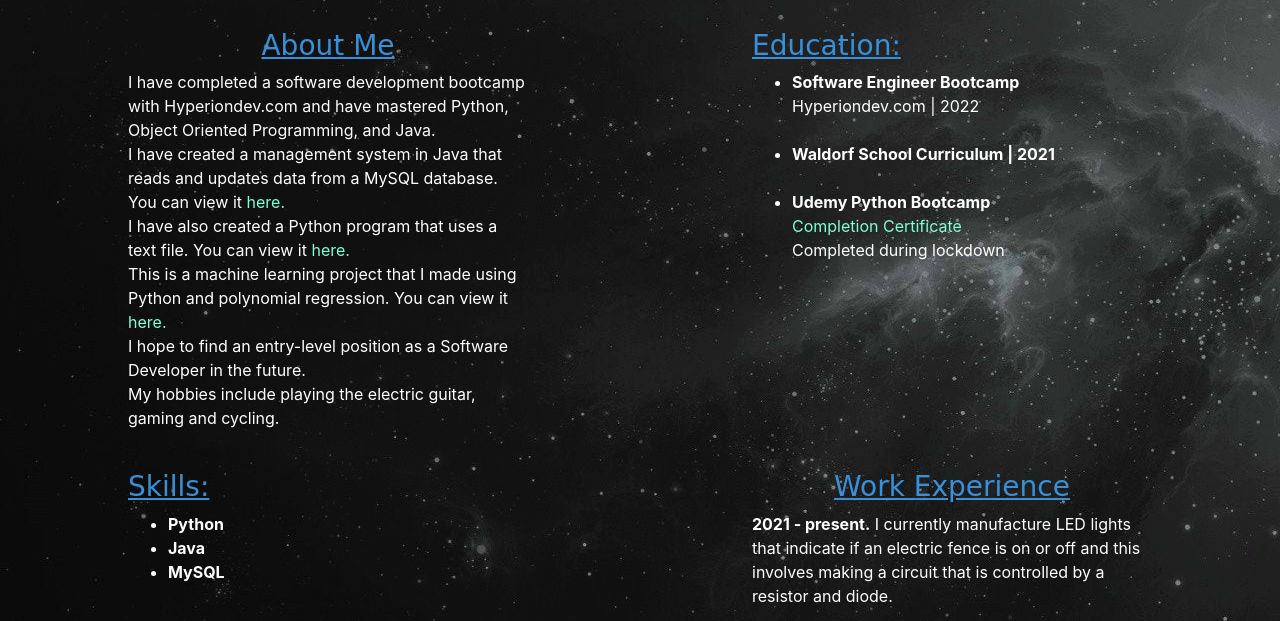
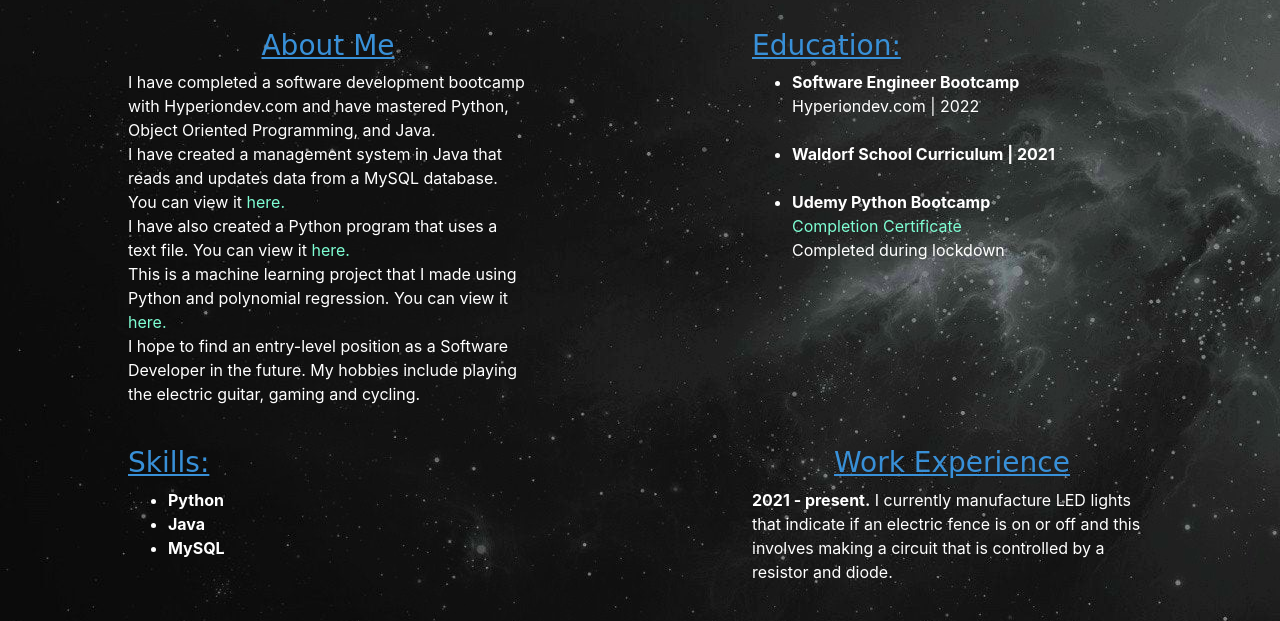
Before and after one commit to LucMayne/Luc_Mayne_Resume, a plain HTML site: page index.html in a window 1280 px wide. Shown: the part 156-777 px from the top of the page. Drawn offline with nearby package versions, Linux system fonts and the light colour scheme.

Commit message:
Update index.html

```diff
--- a/index.html
+++ b/index.html
@@ -44,7 +44,7 @@
                     <!-- Github link to machine learning python project -->
                     <a target="_blank" href="https://github.com/LucMayne/ML_Project">here.</a> <br>
 
-                    I hope to find an entry-level position as a Software Developer in the future. <br>
+                    I hope to find an entry-level position as a Software Developer in the future.
                     My hobbies include playing the electric guitar, gaming and cycling.
                 </p>
                 <br>
```
